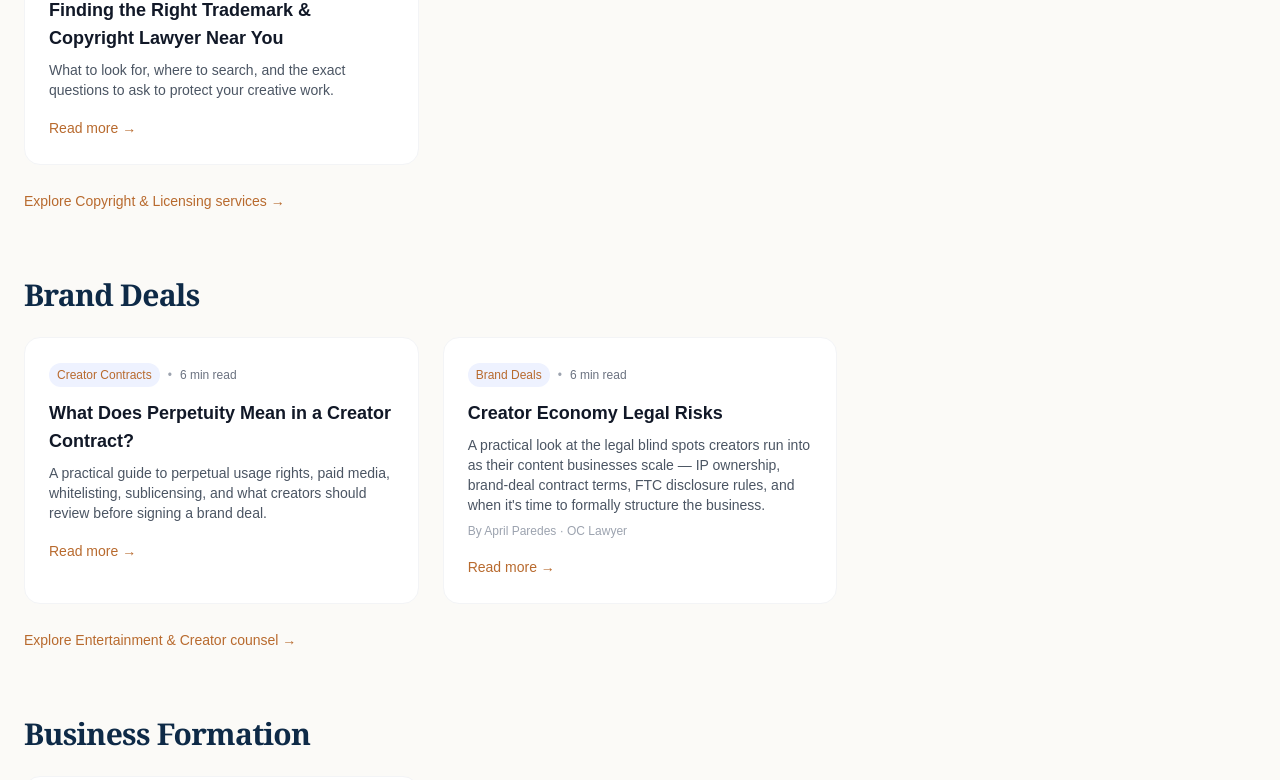
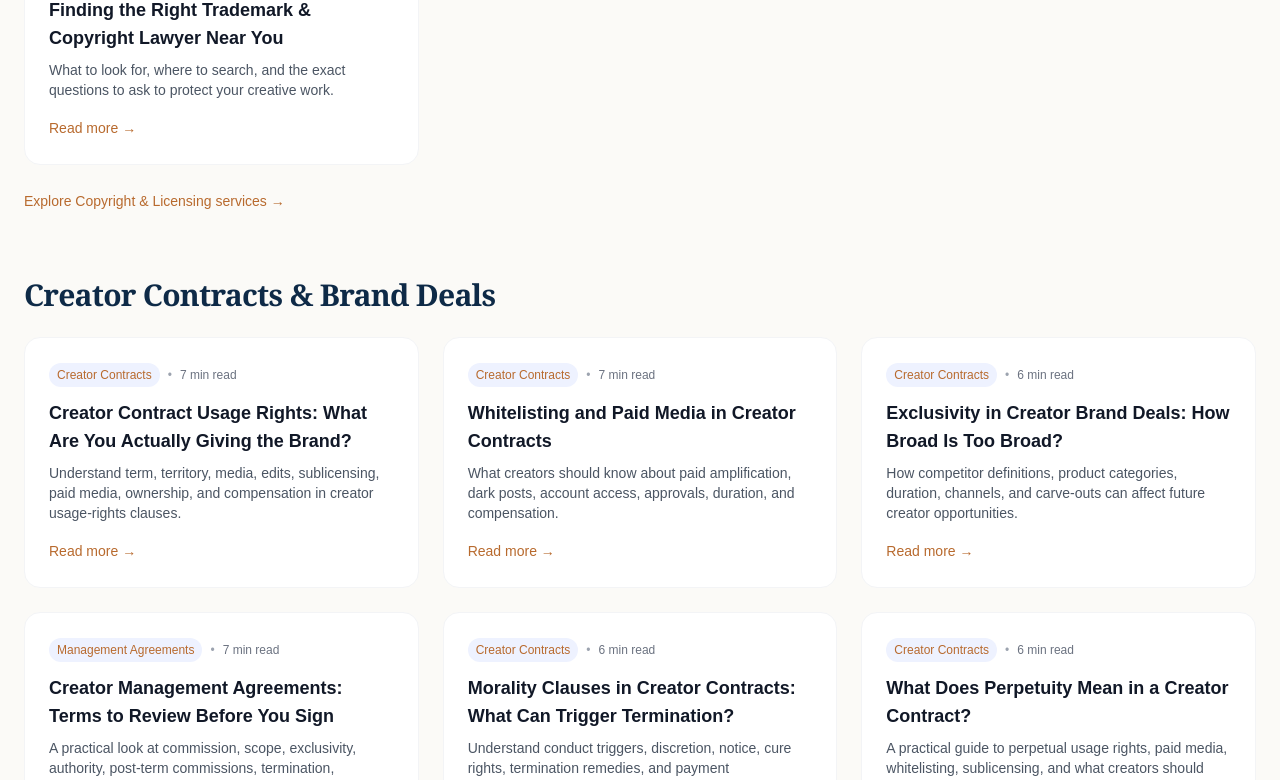
Before and after one commit to ajdreams17/Ascentlegal, a Next.js app: page /resources in a window 1280 px wide. Shown: the part 2000-2780 px from the top of the page. Built offline with nearby package versions, Linux system fonts and the light colour scheme.

Commit message:
Add creator contract content cluster to resources hub

```diff
--- a/app/resources/page.jsx
+++ b/app/resources/page.jsx
@@ -17,6 +17,51 @@ const topicChips = [
 ];
 
 const guides = [
+  {
+    slug: "creator-contract-usage-rights",
+    title: "Creator Contract Usage Rights: What Are You Actually Giving the Brand?",
+    description:
+      "Understand term, territory, media, edits, sublicensing, paid media, ownership, and compensation in creator usage-rights clauses.",
+    readTime: "7 min read",
+    badge: "Creator Contracts",
+    topic: "brand-deals",
+  },
+  {
+    slug: "whitelisting-paid-media-creator-contracts",
+    title: "Whitelisting and Paid Media in Creator Contracts",
+    description:
+      "What creators should know about paid amplification, dark posts, account access, approvals, duration, and compensation.",
+    readTime: "7 min read",
+    badge: "Creator Contracts",
+    topic: "brand-deals",
+  },
+  {
+    slug: "exclusivity-creator-brand-deals",
+    title: "Exclusivity in Creator Brand Deals: How Broad Is Too Broad?",
+    description:
+      "How competitor definitions, product categories, duration, channels, and carve-outs can affect future creator opportunities.",
+    readTime: "6 min read",
+    badge: "Creator Contracts",
+    topic: "brand-deals",
+  },
+  {
+    slug: "creator-management-agreement-review",
+    title: "Creator Management Agreements: Terms to Review Before You Sign",
+    description:
+      "A practical look at commission, scope, exclusivity, authority, post-term commissions, termination, expenses, and conflicts.",
+    readTime: "7 min read",
+    badge: "Management Agreements",
+    topic: "brand-deals",
+  },
+  {
+    slug: "morality-clause-creator-contracts",
+    title: "Morality Clauses in Creator Contracts: What Can Trigger Termination?",
+    description:
+      "Understand conduct triggers, discretion, notice, cure rights, termination remedies, and payment consequences.",
+    readTime: "6 min read",
+    badge: "Creator Contracts",
+    topic: "brand-deals",
+  },
   {
     slug: "perpetuity-creator-contracts",
     title: "What Does Perpetuity Mean in a Creator Contract?",
@@ -330,7 +375,7 @@ export default function ResourcesPage() {
 
         <div id="brand-deals" className="scroll-mt-24">
           <div className="mb-6 flex items-end justify-between">
-            <h2 className="text-2xl md:text-3xl font-semibold">Brand Deals</h2>
+            <h2 className="text-2xl md:text-3xl font-semibold">Creator Contracts & Brand Deals</h2>
           </div>
           <div className="grid sm:grid-cols-2 lg:grid-cols-3 gap-6">
             {byTopic["brand-deals"].length ? (
@@ -343,13 +388,22 @@ export default function ResourcesPage() {
           </div>
 
           <div className="mt-6">
+            <div className="flex flex-wrap gap-4">
+              <Link
+                href="/services/creator-contract-review"
+                className="text-sm font-medium text-indigo-600 hover:underline rounded-md
+                  focus-visible:outline-none focus-visible:ring-4 focus-visible:ring-indigo-500/30"
+              >
+                Explore Creator Contract Review →
+              </Link>
               <Link
                 href="/services/entertainment"
                 className="text-sm font-medium text-indigo-600 hover:underline rounded-md
                   focus-visible:outline-none focus-visible:ring-4 focus-visible:ring-indigo-500/30"
               >
-              Explore Entertainment & Creator counsel →
+                Explore Entertainment Counsel →
               </Link>
+            </div>
           </div>
         </div>
 
```
Lines whose indentation alone changed are shown as unchanged.
